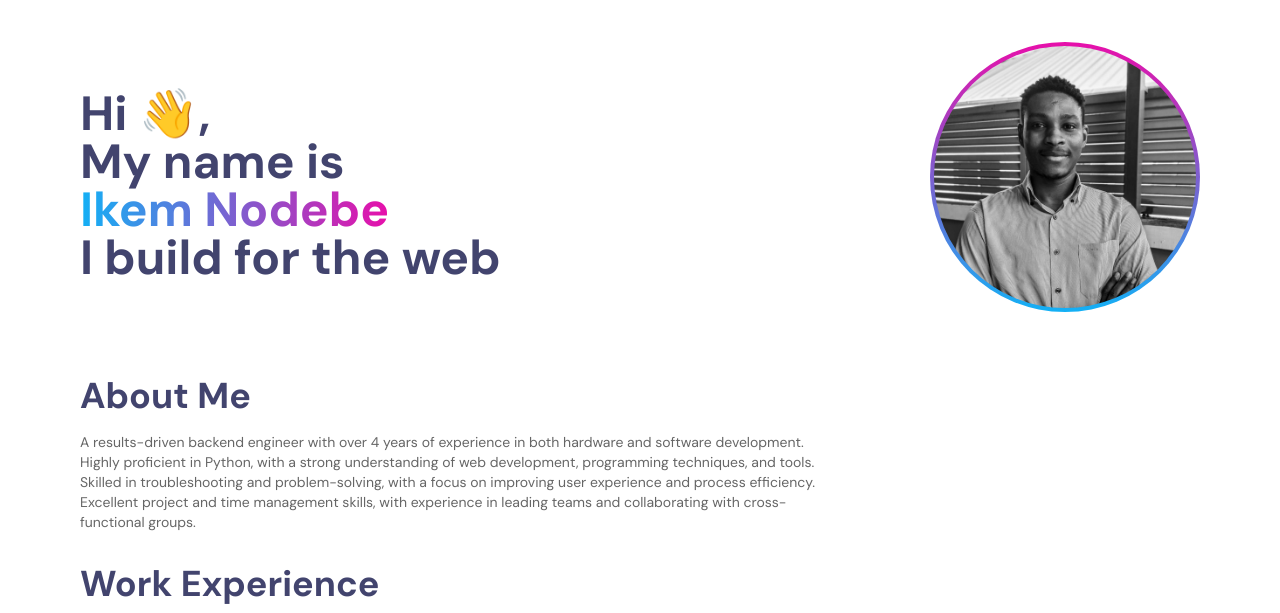
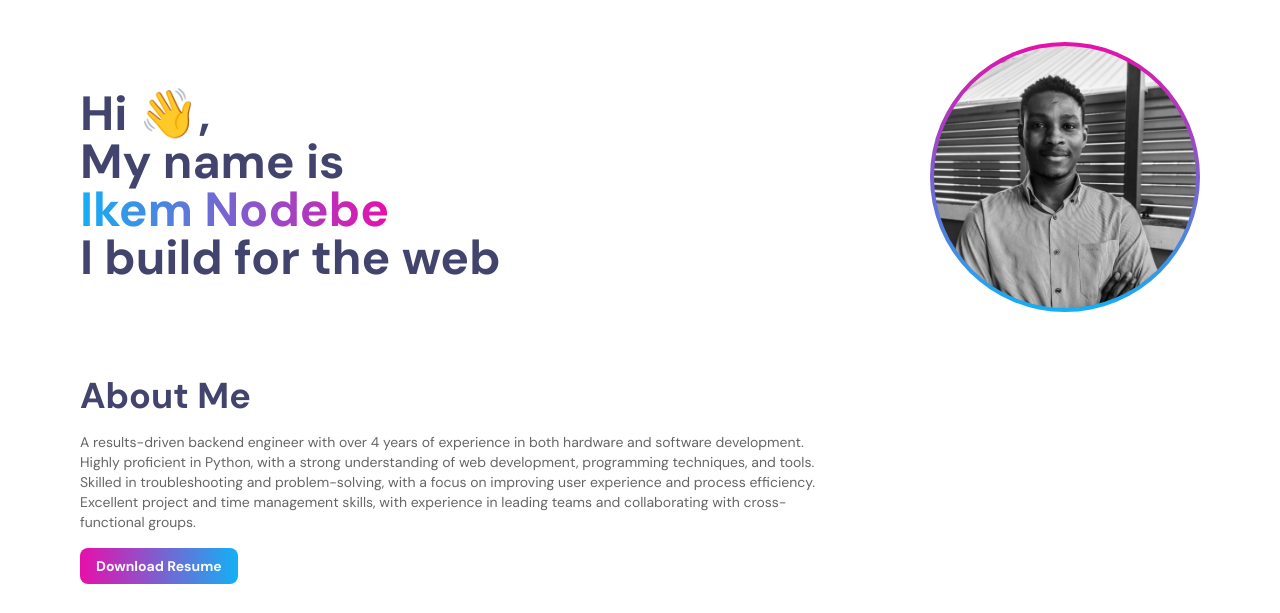
Before and after one commit to nodebe/nodebe.github.io, a website: page index.html in a window 1280 px wide. Shown: the part 134-747 px from the top of the page. Drawn offline with Linux system fonts and the light colour scheme.

Commit message:
Added Download resume button

```diff
--- a/index.html
+++ b/index.html
@@ -85,6 +85,7 @@
           Excellent project and time management skills, with experience in
           leading teams and collaborating with cross-functional groups.
         </p>
+        <a href="https://drive.google.com/file/d/19RKGD0FhQ7rfjrTQxB7L-DBF-sz0c5He/view?usp=sharing" target="_blank"><button class="rounded-lg bg-gradient-to-r text-slate-50 font-semibold from-heroGradientEnd to-heroGradientBegin px-4 py-2 mt-4">Download Resume</button></a>
         <!-- Work Experience -->
         <h1 class="text-heroSolid font-bold text-3xl lg:text-4xl mt-8">Work Experience</h1>
         <div class="border-b-2 pb-4">
```
Also changed, not shown: src/styles/main.css.
